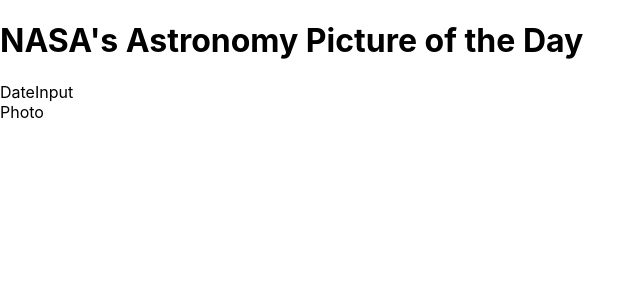
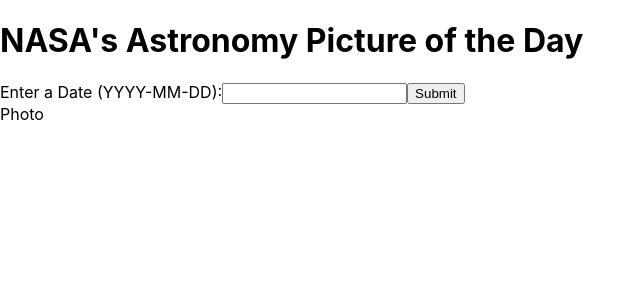
Before and after one commit to DmattyD/Nasa-Pic-Calendar---React, a React (Create React App) app: page / in a window 1280 px wide. Shown: the top 300 px of the page, without its empty margins (0-644 px from the left). Built offline with nearby package versions, Linux system fonts and the light colour scheme; no server answers.

Commit message:
redid form for date / state

```diff
--- a/src/components/DateInput.js
+++ b/src/components/DateInput.js
@@ -1,6 +1,11 @@
 import React from 'react';
 
 const DateInput = props =>
-<div>DateInput</div>;
+<form onSubmit = {props.changeDate}>
+    Enter a Date (YYYY-MM-DD):
+    <input />
+    <input type="submit" />
+</form>
+
 
 export default DateInput;
```
